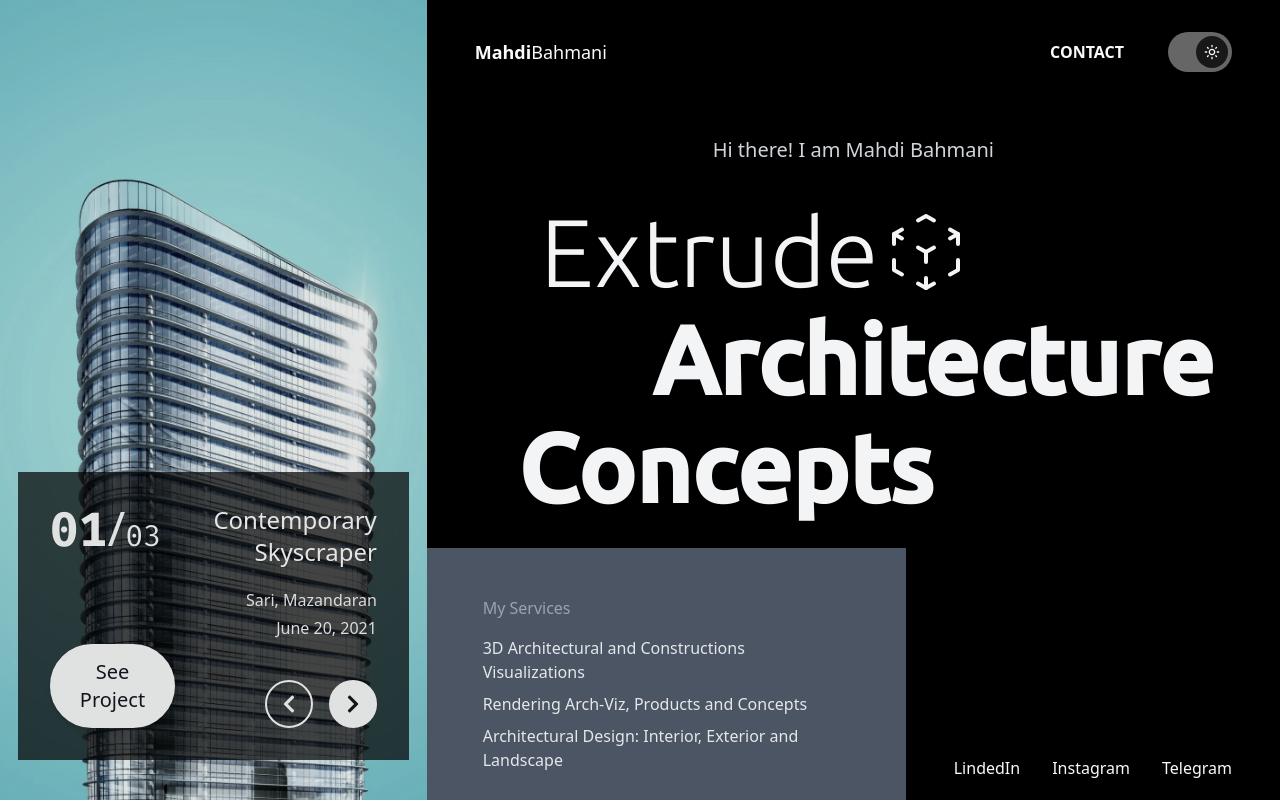
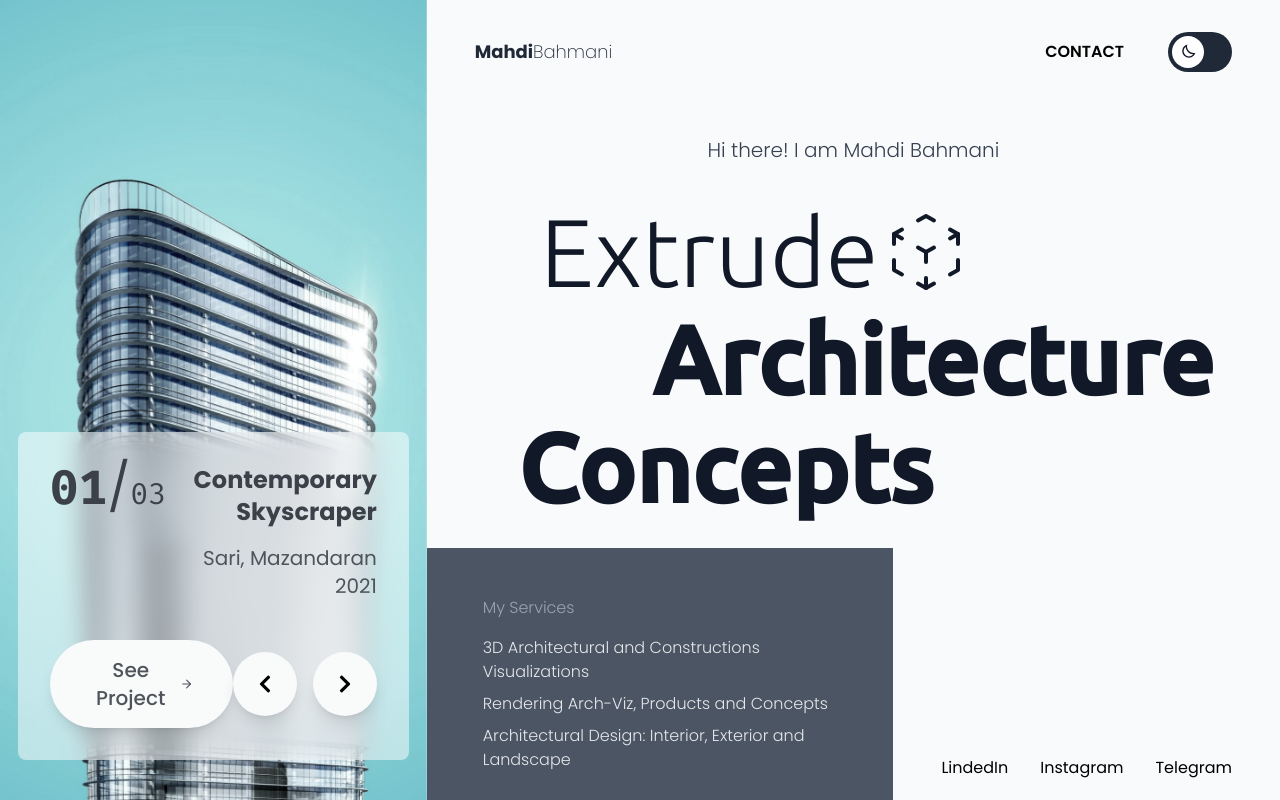
Before and after one commit to frshaad/cg-artist-portfolio, a React (Vite) app: page / in a window 1280 px wide. Built offline with nearby package versions, Linux system fonts and the light colour scheme.

Commit message:
project section done and blured glass added

```diff
--- a/src/components/About.jsx
+++ b/src/components/About.jsx
@@ -9,18 +9,16 @@ export const About = () => {
     <section className='flex w-screen snap-start flex-col-reverse bg-gray-50 dark:bg-black lg:h-screen lg:flex-row'>
       <article className='flex h-screen w-full flex-col lg:w-1/2'>
         <div className='mx-auto w-11/12 py-11 text-gray-900 dark:text-gray-50  lg:h-2/3  lg:p-8 xl:p-14'>
-          <p className='text-center font-title text-6xl uppercase text-cyan-800  dark:text-gray-100 lg:text-left'>
-            skills
-          </p>
+          <p className='section-title'>skills</p>
 
           <ul className='md:justify-[unset] flex flex-wrap items-center justify-center gap-4 py-12 lg:px-10 lg:pt-16 lg:pb-12 2xl:gap-5'>
             {skills.map((skill, index) => (
               <li
                 key={index}
-                className='flex h-12 w-44 items-center rounded-lg border-l-4 border-cyan-700 bg-white py-7 pl-1 text-gray-900 shadow-md saturate-[0.8] hover:scale-[1.01] hover:bg-[rgba(0,0,0,0.2)] hover:shadow-xl hover:saturate-100 dark:border-cyan-500 dark:bg-gray-600  dark:text-gray-50 2xl:w-60'
+                className='flex h-12 w-44 items-center rounded-lg border-l-4 border-cyan-700 bg-white py-7 pl-1 text-gray-900 drop-shadow-md saturate-[0.8] hover:scale-[1.02] hover:bg-[rgba(0,0,0,0.1)] hover:drop-shadow-xl hover:saturate-100 dark:border-cyan-500 dark:bg-gray-600  dark:text-gray-50 2xl:w-60'
               >
                 <img src={skill.icon} alt='' className='h-auto w-12 p-1' />
-                <p className='cursor-default px-4 text-lg font-light leading-6 text-gray-900 dark:text-gray-300'>
+                <p className='cursor-default px-4 text-base font-normal leading-6 text-gray-800 dark:text-gray-300'>
                   {skill.name}
                 </p>
               </li>
@@ -28,9 +26,9 @@ export const About = () => {
           </ul>
 
           <div className='flex justify-center'>
-            <button className='flex items-center justify-between gap-3 rounded-full bg-gray-50 px-10 py-4 text-lg font-normal capitalize text-gray-800 shadow-md hover:scale-[1.01] hover:shadow-xl dark:bg-gray-600 dark:text-gray-200'>
-              <AiOutlineCloudDownload id='pdf-btn' className='h-6 w-6' />{' '}
-              <span className='font-medium'>Download Resumé</span>
+            <button className='primary-btn gap-3 shadow-none drop-shadow-lg hover:scale-[1.02] hover:drop-shadow-xl'>
+              <AiOutlineCloudDownload className='h-6 w-6' />{' '}
+              <span className='text-base font-medium'>Download Resumé</span>
             </button>
           </div>
         </div>
--- a/src/components/AboutBadges.jsx
+++ b/src/components/AboutBadges.jsx
@@ -1,26 +1,26 @@
 export const AboutBadges = ({ title, desc, icon, bgColor, acColor }) => {
   return (
     <li
-      className='relative flex h-44 w-36 flex-col rounded-lg border-t-4 border-b-cyan-800 border-t-cyan-800 bg-white shadow-lg hover:scale-105 hover:shadow-2xl dark:border-b-cyan-500 dark:bg-gray-600 md:w-40'
-      style={{ borderColor: bgColor }}
+      className='relative flex h-44 w-36 flex-col rounded-lg border-cyan-700 bg-white drop-shadow-lg hover:scale-[1.03] hover:border-t-[6px] hover:drop-shadow-xl dark:border-b-cyan-500 dark:bg-gray-600 md:w-40'
+      // style={{ borderColor: bgColor }}
     >
       <p
-        className='flex flex-1 items-center rounded-t-lg pl-5 text-left text-lg font-medium capitalize text-gray-900 dark:text-gray-200'
+        className='flex flex-1 items-center rounded-t-lg pl-5 text-left text-lg font-medium capitalize text-gray-700 dark:text-gray-200'
         // style={{ backgroundColor: bgColor }}
       >
         {title}
       </p>
 
       <p
-        className='flex flex-1 items-center justify-center rounded-b-md font-medium capitalize text-gray-700 saturate-50'
-        style={{ backgroundColor: bgColor }}
+        className='flex flex-1 items-center justify-center rounded-b-md bg-cyan-500 font-medium capitalize text-gray-100 saturate-50'
+        // style={{ backgroundColor: bgColor }}
       >
         {desc}
       </p>
 
       <div
-        className='absolute top-[5.4rem] right-4 -translate-y-1/2 rounded-full p-3 text-white shadow-md saturate-50 dark:bg-gray-800 dark:shadow-lg'
-        style={{ backgroundColor: acColor }}
+        className='absolute top-[5.4rem] right-4 -translate-y-1/2 rounded-full bg-cyan-700 p-3  text-white shadow-md saturate-50 dark:bg-gray-800 dark:shadow-lg'
+        // style={{ backgroundColor: acColor }}
       >
         {icon}
       </div>
--- a/src/components/ShowcaseSlider.jsx
+++ b/src/components/ShowcaseSlider.jsx
@@ -1,10 +1,10 @@
 import { useState } from 'react'
 import { FaChevronLeft, FaChevronRight } from 'react-icons/fa'
+import { FiArrowRight } from 'react-icons/fi'
 import { showcaseProjects } from '../data/showcase-projects'
 
 export const ShowcaseSlider = () => {
   const [activeProject, setActiveProject] = useState(0)
-  // showcaseProjects[activeProject]
 
   const prevProject = () => {
     if (activeProject > 0) {
@@ -26,8 +26,9 @@ export const ShowcaseSlider = () => {
           backgroundImage: `url(${showcaseProjects[activeProject].image})`,
         }}
       >
-        <div className='mx-auto flex w-11/12 justify-between bg-[rgba(0,0,0,.7)] p-8 text-gray-50 md:w-11/12 md:px-8 md:py-8'>
-          <div className='flex flex-col justify-between text-left '>
+        <div className='mx-auto w-11/12 justify-between rounded-lg bg-[rgba(255,255,255,.5)] p-8 backdrop-blur-md dark:bg-[rgba(0,0,0,.5)] md:w-11/12 md:px-8 md:py-8'>
+          <div className='flex items-start justify-between'>
+            <div className='flex flex-col justify-between text-left text-gray-700 dark:text-gray-200'>
               <p>
                 <span className='font-sliderNum text-5xl font-semibold'>
                   {showcaseProjects[activeProject].id}
@@ -38,32 +39,31 @@ export const ShowcaseSlider = () => {
                   {showcaseProjects.length}
                 </span>
               </p>
-            <button className='rounded-full border-2 border-gray-50 bg-gray-50 px-7 py-3 text-xl font-medium capitalize text-gray-900 shadow-md hover:bg-transparent hover:text-gray-50 hover:shadow-none '>
-              see project
-            </button>
             </div>
 
             <div className='text-right'>
-            <p className='pb-5 text-2xl font-medium text-white'>
+              <p className='mb-4 text-2xl font-bold text-gray-700 dark:text-gray-200'>
                 {showcaseProjects[activeProject].name}
               </p>
-            <p className='mb-1 text-base text-gray-100'>
+              <p className='mb text-xl text-gray-600 dark:text-gray-300'>
                 {showcaseProjects[activeProject].location}
               </p>
-            <p className='pb-10 text-base text-gray-100'>
-              {showcaseProjects[activeProject].date}
+              <p className='pb-10 text-xl text-gray-600 dark:text-gray-300'>
+                {showcaseProjects[activeProject].year}
               </p>
+            </div>
+          </div>
+
+          <div className='flex items-center justify-between'>
+            <button className='primary-btn gap-2 hover:gap-3'>
+              see project <FiArrowRight className='text-lg' />
+            </button>
+
             <div className='flex items-center justify-end gap-4'>
-              <button
-                onClick={prevProject}
-                className='flex h-16 w-16 items-center justify-center rounded-full border-2 border-gray-50 p-3 text-center lg:h-12 lg:w-12 '
-              >
+              <button onClick={prevProject} className='arrow-btn'>
                 <FaChevronLeft className='text-xl' />
               </button>
-              <button
-                onClick={nextProject}
-                className='flex h-16 w-16 items-center justify-center rounded-full border-2 border-gray-50 bg-gray-50 p-3 text-center text-gray-900 transition hover:bg-transparent hover:text-gray-50 lg:h-12 lg:w-12'
-              >
+              <button onClick={nextProject} className='arrow-btn'>
                 <FaChevronRight className='text-xl' />
               </button>
             </div>
--- a/src/contexts/DarkMode.jsx
+++ b/src/contexts/DarkMode.jsx
@@ -6,7 +6,7 @@ export const useDarkMode = () => useContext(DarkModeContext)
 
 export const DarkModeProvider = ({ children }) => {
   // * Default theme: true: Dark, false: Light
-  const [isOn, setIsOn] = useState(true)
+  const [isOn, setIsOn] = useState(false)
 
   return (
     <DarkModeContext.Provider value={{ isOn, setIsOn }}>
--- a/src/data/projects.js
+++ b/src/data/projects.js
@@ -1,7 +1,7 @@
 export const projects = [
   {
     id: '01',
-    name: 'lorem ipsum dolor',
+    name: 'sari art museum',
     year: '2020',
     image: '../projects/01.jpg',
     category: 'residential',
--- a/src/data/showcase-projects.js
+++ b/src/data/showcase-projects.js
@@ -3,21 +3,21 @@ export const showcaseProjects = [
     id: '01',
     name: 'Contemporary Skyscraper',
     location: 'Sari, Mazandaran',
-    date: 'June 20, 2021',
+    year: '2021',
     image: '../assets/slides/1.jpg',
   },
   {
     id: '02',
     name: 'Juxtaposition',
     location: 'Babol, Mazandaran',
-    date: 'March 12, 2022',
+    year: '2022',
     image: '../assets/slides/3.jpg',
   },
   {
     id: '03',
     name: 'Orange Sunshine',
     location: 'Tehran, Tehran',
-    date: 'September 20, 2022',
+    year: '2022',
     image: '../assets/slides/5.jpg',
   },
 ]
--- a/src/index.css
+++ b/src/index.css
@@ -1,3 +1,4 @@
+@import url('https://fonts.googleapis.com/css2?family=Poppins:wght@200;300;400;500;600;700&display=swap');
 @import url('https://fonts.googleapis.com/css2?family=Ubuntu:wght@300;400;500&display=swap');
 @import url('https://fonts.googleapis.com/css2?family=Fira+Mono:wght@400;500;700&display=swap');
 @import url('https://fonts.googleapis.com/css2?family=Major+Mono+Display&display=swap');
@@ -5,6 +6,28 @@
 @tailwind base;
 @tailwind components;
 @tailwind utilities;
+
+@layer components {
+  .blured-glass {
+    @apply rounded-xl bg-[rgba(255,255,255,0.5)] p-8 shadow-2xl backdrop-blur-lg dark:bg-[rgba(0,0,0,0.5)] md:p-10 lg:shadow-2xl hover:lg:scale-[1.01] hover:lg:shadow-2xl;
+  }
+
+  .arrow-btn {
+    @apply flex h-20 w-20 items-center justify-center rounded-full bg-gray-50 text-center shadow-lg hover:scale-[1.03] hover:shadow-xl lg:h-16 lg:w-16;
+  }
+
+  .arrow-btn-icon {
+    @apply text-2xl text-gray-500;
+  }
+
+  .primary-btn {
+    @apply flex items-center rounded-full bg-gray-50 px-7 py-4 text-lg font-medium capitalize text-gray-600 shadow-lg sm:px-10 lg:text-xl;
+  }
+
+  .section-title {
+    @apply text-center font-title text-5xl uppercase text-cyan-800  dark:text-gray-100 lg:text-left;
+  }
+}
 
 html {
   scroll-behavior: smooth;
@@ -14,12 +37,8 @@ html {
   transition-duration: 300ms;
 }
 
-button > * {
-  transition: none;
-}
-
-button > #pdf-btn {
-  transition-duration: 300ms;
+body {
+  font-family: 'Poppins', sans-serif;
 }
 
 /* ? Start Dark/Light toggle button */
```
Also changed, not shown: src/components/Projects.jsx (+24 -36 lines). Lines whose indentation alone changed are shown as unchanged.
